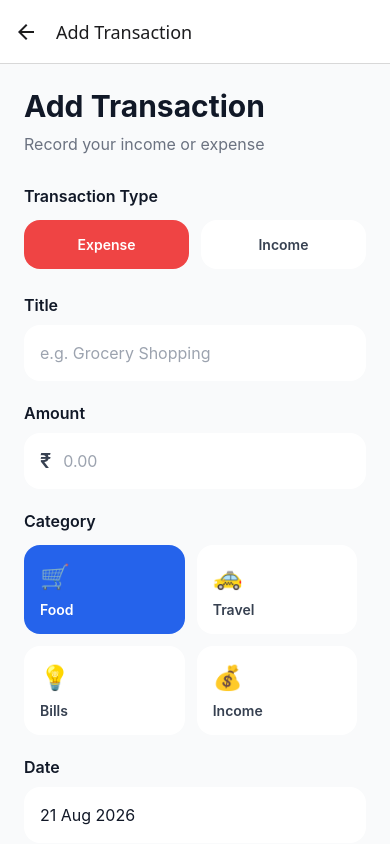
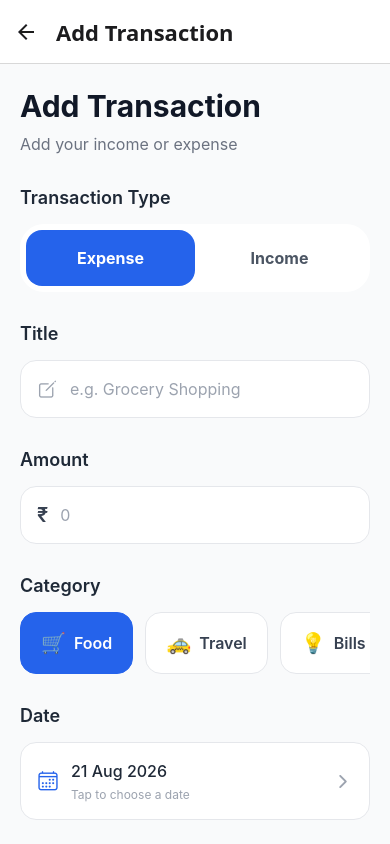
Before and after one commit to Aishwaryaschakote/expense-tracker-app, a React Native app: screen /AddTransaction in a window 390 px wide. Built offline with nearby package versions, Linux system fonts and the light colour scheme.

Commit message:
feat: complete transaction creation and date picker

```diff
--- a/App.js
+++ b/App.js
@@ -2,6 +2,7 @@ import "./global.css";
 import { NavigationContainer } from "@react-navigation/native";
 import { createNativeStackNavigator } from "@react-navigation/native-stack";
 import { createBottomTabNavigator } from "@react-navigation/bottom-tabs";
+import { Ionicons } from "@expo/vector-icons";
 
 import HomeScreen from "./screens/HomeScreen";
 import TransactionsScreen from "./screens/TransactionsScreen";
@@ -13,7 +14,53 @@ const Tab = createBottomTabNavigator();
 
 function MainTabs() {
   return (
-    <Tab.Navigator>
+    <Tab.Navigator
+      screenOptions={({ route }) => ({
+        headerShown: true,
+        headerTitleAlign: "left",
+        headerTitleStyle: {
+          fontSize: 22,
+          fontWeight: "700",
+        },
+
+        tabBarActiveTintColor: "#2563EB",
+        tabBarInactiveTintColor: "#9CA3AF",
+
+        tabBarStyle: {
+          height: 72,
+          paddingTop: 8,
+          paddingBottom: 10,
+          borderTopWidth: 1,
+          borderTopColor: "#E5E7EB",
+          backgroundColor: "#FFFFFF",
+        },
+
+        tabBarLabelStyle: {
+          fontSize: 12,
+          fontWeight: "600",
+        },
+
+        tabBarIcon: ({ focused, color, size }) => {
+          let iconName;
+
+          if (route.name === "Home") {
+            iconName = focused ? "home" : "home-outline";
+          } else if (route.name === "Transactions") {
+            iconName = focused ? "receipt" : "receipt-outline";
+          } else if (route.name === "Categories") {
+            iconName = focused ? "pie-chart" : "pie-chart-outline";
+          }
+
+          return (
+            <Ionicons
+              name={iconName}
+              size={focused ? 25 : 23}
+              color={color}
+            />
+          );
+        },
+      })}
+    >
       <Tab.Screen name="Home" component={HomeScreen} />
       <Tab.Screen name="Transactions" component={TransactionsScreen} />
       <Tab.Screen name="Categories" component={CategorySummaryScreen} />
@@ -24,16 +71,29 @@ function MainTabs() {
 export default function App() {
   return (
     <NavigationContainer>
-      <Stack.Navigator>
+      <Stack.Navigator
+        screenOptions={{
+          headerTitleAlign: "left",
+          headerBackTitleVisible: false,
+          headerTitleStyle: {
+            fontSize: 22,
+            fontWeight: "700",
+          },
+        }}
+      >
         <Stack.Screen
           name="Main"
           component={MainTabs}
           options={{ headerShown: false }}
         />
+
         <Stack.Screen
           name="AddTransaction"
           component={AddTransactionScreen}
-          options={{ title: "Add Transaction" }}
+          options={{
+            title: "Add Transaction",
+            headerBackTitle: "",
+          }}
         />
       </Stack.Navigator>
     </NavigationContainer>
--- a/screens/AddTransactionScreen.js
+++ b/screens/AddTransactionScreen.js
@@ -1,4 +1,4 @@
-import React, { useState } from "react";
+import { useState } from "react";
 import {
   View,
   Text,
@@ -7,93 +7,160 @@ import {
   ScrollView,
   KeyboardAvoidingView,
   Platform,
-  Alert,
 } from "react-native";
+import DateTimePicker from "@react-native-community/datetimepicker";
+import { Ionicons } from "@expo/vector-icons";
+import { addTransaction } from "../data/mockData";
 
-const categories = [
+const expenseCategories = [
   { name: "Food", icon: "🛒" },
   { name: "Travel", icon: "🚕" },
   { name: "Bills", icon: "💡" },
-  { name: "Income", icon: "💰" },
 ];
 
 export default function AddTransactionScreen({ navigation }) {
+  const [type, setType] = useState("Expense");
   const [title, setTitle] = useState("");
   const [amount, setAmount] = useState("");
   const [category, setCategory] = useState("Food");
-  const [date, setDate] = useState("21 Aug 2026");
-  const [type, setType] = useState("expense");
-  const [error, setError] = useState("");
+  const [date, setDate] = useState(new Date());
+  const [showDatePicker, setShowDatePicker] = useState(false);
+  const [errors, setErrors] = useState({});
+
+  const formatDate = (value) => {
+    return value.toLocaleDateString("en-GB", {
+      day: "2-digit",
+      month: "short",
+      year: "numeric",
+    });
+  };
+
+  const handleTypeChange = (newType) => {
+    setType(newType);
+
+    if (newType === "Income") {
+      setCategory("Income");
+    } else {
+      setCategory("Food");
+    }
+  };
+
+  const validate = () => {
+    const newErrors = {};
+
+    if (!title.trim()) {
+      newErrors.title = "Please enter a transaction title";
+    }
+
+    if (!amount.trim()) {
+      newErrors.amount = "Please enter an amount";
+    } else if (
+      isNaN(Number(amount)) ||
+      Number(amount) <= 0
+    ) {
+      newErrors.amount = "Enter a valid amount greater than 0";
+    }
+
+    setErrors(newErrors);
+
+    return Object.keys(newErrors).length === 0;
+  };
 
   const handleSave = () => {
-    if (!title.trim()) {
-      setError("Please enter a transaction title.");
+    if (!validate()) {
       return;
     }
 
-    if (!amount.trim()) {
-      setError("Please enter an amount.");
+    const newTransaction = {
+      id: Date.now().toString(),
+      title: title.trim(),
+      category: type === "Income" ? "Income" : category,
+      amount: Number(amount),
+      type: type === "Income" ? "income" : "expense",
+      date: formatDate(date),
+    };
+
+    addTransaction(newTransaction);
+
+    navigation.goBack();
+  };
+
+  const handleAmountChange = (value) => {
+    const cleaned = value.replace(/[^0-9.]/g, "");
+    const parts = cleaned.split(".");
+
+    if (parts.length > 2) {
       return;
     }
 
-    if (Number(amount) <= 0) {
-      setError("Amount must be greater than zero.");
-      return;
+    setAmount(cleaned);
+
+    if (errors.amount) {
+      setErrors((previous) => ({
+        ...previous,
+        amount: undefined,
+      }));
     }
+  };
 
-    if (!date.trim()) {
-      setError("Please enter a date.");
-      return;
+  const handleTitleChange = (value) => {
+    setTitle(value);
+
+    if (errors.title) {
+      setErrors((previous) => ({
+        ...previous,
+        title: undefined,
+      }));
     }
+  };
 
-    setError("");
+  const handleDateChange = (event, selectedDate) => {
+    setShowDatePicker(false);
 
-    Alert.alert(
-      "Transaction Added",
-      `${title} has been added successfully.`,
-      [
-        {
-          text: "OK",
-          onPress: () => navigation.goBack(),
-        },
-      ]
-    );
+    if (selectedDate) {
+      setDate(selectedDate);
+    }
   };
 
   return (
     <KeyboardAvoidingView
       className="flex-1 bg-gray-50"
-      behavior={Platform.OS === "ios" ? "padding" : "height"}
+      behavior={Platform.OS === "ios" ? "padding" : undefined}
     >
       <ScrollView
         className="flex-1"
-        contentContainerStyle={{ padding: 24, paddingBottom: 40 }}
+        contentContainerClassName="px-5 pt-6 pb-10"
         keyboardShouldPersistTaps="handled"
+        showsVerticalScrollIndicator={false}
       >
-        {/* Header */}
+        <View className="mb-7">
           <Text className="text-3xl font-bold text-gray-900">
             Add Transaction
           </Text>
 
           <Text className="mt-2 text-base text-gray-500">
-          Record your income or expense
+            Add your income or expense
           </Text>
+        </View>
 
-        {/* Type */}
-        <Text className="mt-7 mb-3 text-base font-semibold text-gray-900">
+        <Text className="mb-3 text-lg font-semibold text-gray-800">
           Transaction Type
         </Text>
 
-        <View className="flex-row gap-3">
+        <View className="mb-7 flex-row rounded-3xl bg-white p-1.5">
           <Pressable
-            onPress={() => setType("expense")}
-            className={`flex-1 rounded-2xl py-4 items-center ${
-              type === "expense" ? "bg-red-500" : "bg-white"
+            onPress={() => handleTypeChange("Expense")}
+            className={`flex-1 items-center rounded-2xl py-4 ${
+              type === "Expense"
+                ? "bg-blue-600"
+                : "bg-white"
             }`}
           >
             <Text
-              className={`font-semibold ${
-                type === "expense" ? "text-white" : "text-gray-700"
+              className={`text-base font-bold ${
+                type === "Expense"
+                  ? "text-white"
+                  : "text-gray-600"
               }`}
             >
               Expense
@@ -101,14 +168,18 @@ export default function AddTransactionScreen({ navigation }) {
           </Pressable>
 
           <Pressable
-            onPress={() => setType("income")}
-            className={`flex-1 rounded-2xl py-4 items-center ${
-              type === "income" ? "bg-green-600" : "bg-white"
+            onPress={() => handleTypeChange("Income")}
+            className={`flex-1 items-center rounded-2xl py-4 ${
+              type === "Income"
+                ? "bg-blue-600"
+                : "bg-white"
             }`}
           >
             <Text
-              className={`font-semibold ${
-                type === "income" ? "text-white" : "text-gray-700"
+              className={`text-base font-bold ${
+                type === "Income"
+                  ? "text-white"
+                  : "text-gray-600"
               }`}
             >
               Income
@@ -116,62 +187,105 @@ export default function AddTransactionScreen({ navigation }) {
           </Pressable>
         </View>
 
-        {/* Title */}
-        <Text className="mt-6 mb-2 text-base font-semibold text-gray-900">
+        <Text className="mb-3 text-lg font-semibold text-gray-800">
           Title
         </Text>
 
+        <View
+          className={`mb-2 flex-row items-center rounded-2xl border bg-white px-4 ${
+            errors.title
+              ? "border-red-400"
+              : "border-gray-200"
+          }`}
+        >
+          <Ionicons
+            name="create-outline"
+            size={21}
+            color="#9CA3AF"
+          />
+
           <TextInput
             value={title}
-          onChangeText={(value) => {
-            setTitle(value);
-            setError("");
-          }}
+            onChangeText={handleTitleChange}
             placeholder="e.g. Grocery Shopping"
             placeholderTextColor="#9CA3AF"
-          className="rounded-2xl bg-white px-4 py-4 text-base text-gray-900"
+            className="ml-3 flex-1 py-4 text-base text-gray-900"
+            maxLength={60}
           />
+        </View>
 
-        {/* Amount */}
-        <Text className="mt-5 mb-2 text-base font-semibold text-gray-900">
+        {errors.title && (
+          <Text className="mb-5 ml-1 text-sm text-red-500">
+            {errors.title}
+          </Text>
+        )}
+
+        {!errors.title && <View className="mb-5" />}
+
+        <Text className="mb-3 text-lg font-semibold text-gray-800">
           Amount
         </Text>
 
-        <View className="flex-row items-center rounded-2xl bg-white px-4">
-          <Text className="text-xl font-semibold text-gray-700">₹</Text>
+        <View
+          className={`mb-2 flex-row items-center rounded-2xl border bg-white px-4 ${
+            errors.amount
+              ? "border-red-400"
+              : "border-gray-200"
+          }`}
+        >
+          <Text className="text-xl font-semibold text-gray-700">
+            ₹
+          </Text>
 
           <TextInput
             value={amount}
-            onChangeText={(value) => {
-              setAmount(value.replace(/[^0-9.]/g, ""));
-              setError("");
-            }}
-            placeholder="0.00"
+            onChangeText={handleAmountChange}
+            placeholder="0"
             placeholderTextColor="#9CA3AF"
             keyboardType="decimal-pad"
-            className="flex-1 px-3 py-4 text-base text-gray-900"
+            className="ml-3 flex-1 py-4 text-base text-gray-900"
           />
         </View>
 
-        {/* Category */}
-        <Text className="mt-5 mb-3 text-base font-semibold text-gray-900">
+        {errors.amount && (
+          <Text className="mb-5 ml-1 text-sm text-red-500">
+            {errors.amount}
+          </Text>
+        )}
+
+        {!errors.amount && <View className="mb-5" />}
+
+        {type === "Expense" && (
+          <>
+            <Text className="mb-3 text-lg font-semibold text-gray-800">
               Category
             </Text>
 
-        <View className="flex-row flex-wrap gap-3">
-          {categories.map((item) => (
+            <ScrollView
+              horizontal
+              showsHorizontalScrollIndicator={false}
+              className="mb-7"
+            >
+              {expenseCategories.map((item) => {
+                const selected = category === item.name;
+
+                return (
                   <Pressable
                     key={item.name}
                     onPress={() => setCategory(item.name)}
-              className={`w-[47%] rounded-2xl px-4 py-4 ${
-                category === item.name ? "bg-blue-600" : "bg-white"
+                    className={`mr-3 flex-row items-center rounded-2xl border px-5 py-4 ${
+                      selected
+                        ? "border-blue-600 bg-blue-600"
+                        : "border-gray-200 bg-white"
                     }`}
                   >
-              <Text className="text-2xl">{item.icon}</Text>
+                    <Text className="text-xl">
+                      {item.icon}
+                    </Text>
 
                     <Text
-                className={`mt-2 font-semibold ${
-                  category === item.name
+                      className={`ml-2 text-base font-semibold ${
+                        selected
                           ? "text-white"
                           : "text-gray-700"
                       }`}
@@ -179,50 +293,95 @@ export default function AddTransactionScreen({ navigation }) {
                       {item.name}
                     </Text>
                   </Pressable>
-          ))}
+                );
+              })}
+            </ScrollView>
+          </>
+        )}
+
+        {type === "Income" && (
+          <View className="mb-7 rounded-2xl border border-blue-100 bg-blue-50 p-4">
+            <View className="flex-row items-center">
+              <View className="h-10 w-10 items-center justify-center rounded-xl bg-white">
+                <Ionicons
+                  name="arrow-up-circle"
+                  size={24}
+                  color="#2563EB"
+                />
               </View>
 
-        {/* Date */}
-        <Text className="mt-5 mb-2 text-base font-semibold text-gray-900">
+              <View className="ml-3">
+                <Text className="font-semibold text-gray-900">
+                  Income
+                </Text>
+
+                <Text className="mt-1 text-xs text-gray-500">
+                  This transaction will be added as income
+                </Text>
+              </View>
+            </View>
+          </View>
+        )}
+
+        <Text className="mb-3 text-lg font-semibold text-gray-800">
           Date
         </Text>
 
-        <TextInput
-          value={date}
-          onChangeText={(value) => {
-            setDate(value);
-            setError("");
-          }}
-          placeholder="e.g. 21 Aug 2026"
-          placeholderTextColor="#9CA3AF"
-          className="rounded-2xl bg-white px-4 py-4 text-base text-gray-900"
+        <Pressable
+          onPress={() => setShowDatePicker(true)}
+          className="mb-7 flex-row items-center rounded-2xl border border-gray-200 bg-white px-4 py-4"
+        >
+          <Ionicons
+            name="calendar-outline"
+            size={22}
+            color="#2563EB"
           />
 
-        {/* Error */}
-        {error ? (
-          <View className="mt-4 rounded-xl bg-red-50 px-4 py-3">
-            <Text className="text-sm font-medium text-red-600">
-              {error}
+          <View className="ml-3 flex-1">
+            <Text className="text-base font-medium text-gray-800">
+              {formatDate(date)}
+            </Text>
+
+            <Text className="mt-1 text-xs text-gray-400">
+              Tap to choose a date
             </Text>
           </View>
-        ) : null}
 
-        {/* Save */}
+          <Ionicons
+            name="chevron-forward"
+            size={20}
+            color="#9CA3AF"
+          />
+        </Pressable>
+
+        {showDatePicker && (
+          <DateTimePicker
+            value={date}
+            mode="date"
+            display={
+              Platform.OS === "ios"
+                ? "spinner"
+                : "default"
+            }
+            maximumDate={new Date()}
+            onChange={handleDateChange}
+          />
+        )}
+
         <Pressable
           onPress={handleSave}
-          className="mt-7 items-center rounded-2xl bg-blue-600 py-4"
+          className="mb-3 items-center rounded-2xl bg-blue-600 py-5"
         >
           <Text className="text-lg font-bold text-white">
             Save Transaction
           </Text>
         </Pressable>
 
-        {/* Cancel */}
         <Pressable
           onPress={() => navigation.goBack()}
-          className="mt-3 items-center py-3"
+          className="items-center rounded-2xl bg-gray-200 py-5"
         >
-          <Text className="font-semibold text-gray-500">
+          <Text className="text-lg font-semibold text-gray-700">
             Cancel
           </Text>
         </Pressable>
--- a/screens/CategorySummaryScreen.js
+++ b/screens/CategorySummaryScreen.js
@@ -1,5 +1,10 @@
+import { useEffect, useState } from "react";
 import { View, Text, ScrollView } from "react-native";
-import { transactions } from "../data/mockData";
+
+import {
+  transactions as initialTransactions,
+  subscribeTransactions,
+} from "../data/mockData";
 
 const categoryIcons = {
   Food: "🛒",
@@ -8,6 +13,12 @@ const categoryIcons = {
 };
 
 export default function CategorySummaryScreen() {
+  const [transactions, setTransactions] = useState(initialTransactions);
+
+  useEffect(() => {
+    return subscribeTransactions(setTransactions);
+  }, []);
+
   const expenseTransactions = transactions.filter(
     (transaction) => transaction.type === "expense"
   );
@@ -16,8 +27,13 @@ export default function CategorySummaryScreen() {
 
   const categoryData = categories.map((category) => {
     const amount = expenseTransactions
-      .filter((transaction) => transaction.category === category)
-      .reduce((total, transaction) => total + transaction.amount, 0);
+      .filter(
+        (transaction) => transaction.category === category
+      )
+      .reduce(
+        (total, transaction) => total + transaction.amount,
+        0
+      );
 
     return {
       category,
@@ -70,16 +86,6 @@ export default function CategorySummaryScreen() {
               ? (item.amount / totalExpenses) * 100
               : 0;
 
-          let barWidth = "w-[10%]";
-
-          if (percentage >= 75) {
-            barWidth = "w-3/4";
-          } else if (percentage >= 50) {
-            barWidth = "w-1/2";
-          } else if (percentage >= 25) {
-            barWidth = "w-1/4";
-          }
-
           return (
             <View
               key={item.category}
@@ -109,7 +115,8 @@ export default function CategorySummaryScreen() {
 
               <View className="mt-4 h-2 overflow-hidden rounded-full bg-gray-100">
                 <View
-                  className={`h-full rounded-full bg-blue-600 ${barWidth}`}
+                  className="h-full rounded-full bg-blue-600"
+                  style={{ width: `${percentage}%` }}
                 />
               </View>
             </View>
--- a/screens/HomeScreen.js
+++ b/screens/HomeScreen.js
@@ -1,9 +1,21 @@
+import { useEffect, useState } from "react";
 import { View, Text, ScrollView, Pressable } from "react-native";
-import { transactions } from "../data/mockData";
+
+import {
+  transactions as initialTransactions,
+  subscribeTransactions,
+} from "../data/mockData";
+
 import SummaryCard from "../components/SummaryCard";
 import TransactionCard from "../components/TransactionCard";
 
 export default function HomeScreen({ navigation }) {
+  const [transactions, setTransactions] = useState(initialTransactions);
+
+  useEffect(() => {
+    return subscribeTransactions(setTransactions);
+  }, []);
+
   const income = transactions
     .filter((item) => item.type === "income")
     .reduce((total, item) => total + item.amount, 0);
@@ -94,19 +106,35 @@ export default function HomeScreen({ navigation }) {
           </Pressable>
         </View>
 
-        {recentTransactions.map((transaction) => (
-          <TransactionCard
-            key={transaction.id}
-            transaction={transaction}
-          />
-        ))}
+        {recentTransactions.length > 0 ? (
+          recentTransactions.map((transaction) => (
+            <TransactionCard
+              key={transaction.id}
+              transaction={transaction}
+            />
+          ))
+        ) : (
+          <View className="items-center rounded-3xl bg-white px-6 py-10">
+            <Text className="text-4xl">🧾</Text>
+
+            <Text className="mt-3 text-lg font-bold text-gray-900">
+              No transactions yet
+            </Text>
+
+            <Text className="mt-2 text-center text-sm text-gray-500">
+              Add your first transaction using the + button.
+            </Text>
+          </View>
+        )}
       </ScrollView>
 
       <Pressable
         onPress={() => navigation.navigate("AddTransaction")}
         className="absolute bottom-5 right-5 h-14 w-14 items-center justify-center rounded-full bg-blue-600 shadow-lg"
       >
-        <Text className="text-3xl font-light text-white">+</Text>
+        <Text className="text-3xl font-light text-white">
+          +
+        </Text>
       </Pressable>
     </View>
   );
--- a/screens/TransactionsScreen.js
+++ b/screens/TransactionsScreen.js
@@ -1,13 +1,22 @@
-import { useState } from "react";
+import { useEffect, useState } from "react";
 import { View, Text, ScrollView, Pressable } from "react-native";
 
-import { transactions } from "../data/mockData";
+import {
+  transactions as initialTransactions,
+  subscribeTransactions,
+} from "../data/mockData";
+
 import TransactionCard from "../components/TransactionCard";
 
 const filters = ["All", "Food", "Travel", "Bills", "Income"];
 
 export default function TransactionsScreen() {
+  const [transactions, setTransactions] = useState(initialTransactions);
   const [selectedFilter, setSelectedFilter] = useState("All");
+
+  useEffect(() => {
+    return subscribeTransactions(setTransactions);
+  }, []);
 
   const filteredTransactions =
     selectedFilter === "All"
@@ -54,7 +63,9 @@ export default function TransactionsScreen() {
               >
                 <Text
                   className={`font-semibold ${
-                    isSelected ? "text-white" : "text-gray-600"
+                    isSelected
+                      ? "text-white"
+                      : "text-gray-600"
                   }`}
                 >
                   {filter}
@@ -85,14 +96,14 @@ export default function TransactionsScreen() {
           ))
         ) : (
           <View className="mt-16 items-center rounded-3xl bg-white px-6 py-10">
-            <Text className="mb-3 text-5xl">🧾</Text>
+            <Text className="text-5xl">🧾</Text>
 
-            <Text className="text-xl font-bold text-gray-900">
+            <Text className="mt-3 text-xl font-bold text-gray-900">
               No transactions found
             </Text>
 
             <Text className="mt-2 text-center text-sm leading-5 text-gray-500">
-              There are no transactions in the {selectedFilter} category yet.
+              There are no transactions in this category yet.
             </Text>
           </View>
         )}
```
Also changed, not shown: data/mockData.js (+16 -0 lines). Lines whose indentation alone changed are shown as unchanged.
